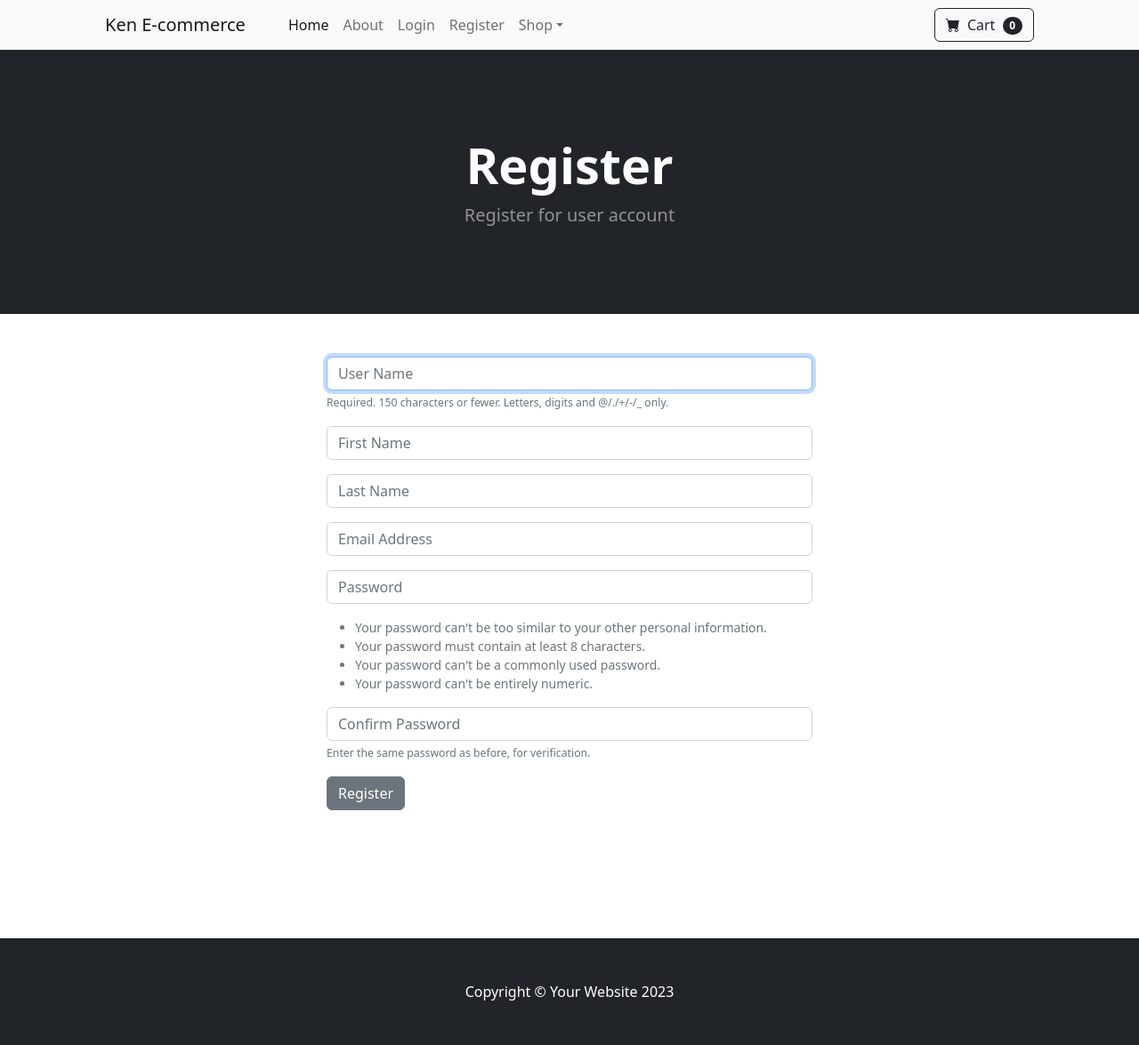
After one commit to Kenoyugi5/E-commerce, a Django app: page /register/ in a window 1280 px wide. The commit adds this page. Shown: the whole page at 89% size. Run offline with Django 5.2, Linux system fonts and the light colour scheme; some libraries are stand-ins or nearby versions.

```diff
--- /dev/null
+++ b/store/forms.py
@@ -0,0 +1,30 @@
+from django.contrib.auth.models import User
+from django.contrib.auth.forms import UserCreationForm
+from django import forms
+
+class SignUpForm(UserCreationForm):
+	email = forms.EmailField(label="", widget=forms.TextInput(attrs={'class':'form-control', 'placeholder':'Email Address'}))
+	first_name = forms.CharField(label="", max_length=100, widget=forms.TextInput(attrs={'class':'form-control', 'placeholder':'First Name'}))
+	last_name = forms.CharField(label="", max_length=100, widget=forms.TextInput(attrs={'class':'form-control', 'placeholder':'Last Name'}))
+
+	class Meta:
+		model = User
+		fields = ('username', 'first_name', 'last_name', 'email', 'password1', 'password2')
+
+	def __init__(self, *args, **kwargs):
+		super(SignUpForm, self).__init__(*args, **kwargs)
+
+		self.fields['username'].widget.attrs['class'] = 'form-control'
+		self.fields['username'].widget.attrs['placeholder'] = 'User Name'
+		self.fields['username'].label = ''
+		self.fields['username'].help_text = '<span class="form-text text-muted"><small>Required. 150 characters or fewer. Letters, digits and @/./+/-/_ only.</small></span>'
+
+		self.fields['password1'].widget.attrs['class'] = 'form-control'
+		self.fields['password1'].widget.attrs['placeholder'] = 'Password'
+		self.fields['password1'].label = ''
+		self.fields['password1'].help_text = '<ul class="form-text text-muted small"><li>Your password can\'t be too similar to your other personal information.</li><li>Your password must contain at least 8 characters.</li><li>Your password can\'t be a commonly used password.</li><li>Your password can\'t be entirely numeric.</li></ul>'
+
+		self.fields['password2'].widget.attrs['class'] = 'form-control'
+		self.fields['password2'].widget.attrs['placeholder'] = 'Confirm Password'
+		self.fields['password2'].label = ''
+		self.fields['password2'].help_text = '<span class="form-text text-muted"><small>Enter the same password as before, for verification.</small></span>'
--- a/store/templates/store/navbar.html
+++ b/store/templates/store/navbar.html
@@ -12,6 +12,7 @@
 
                 {% else %}
                 <li class="nav-item"><a class="nav-link" href="{% url 'login' %}">Login</a></li>
+                <li class="nav-item"><a class="nav-link" href="{% url 'register' %}">Register</a></li>
 
                 {% endif %}
 
--- /dev/null
+++ b/store/templates/store/register.html
@@ -0,0 +1,34 @@
+{% extends 'store/base.html' %}
+
+{% block content %}
+
+<body>
+    <!-- Header-->
+    <header class="bg-dark py-5">
+        <div class="container px-4 px-lg-5 my-5">
+            <div class="text-center text-white">
+                <h1 class="display-4 fw-bolder">Register</h1>
+                <p class="lead fw-normal text-white-50 mb-0">Register for user account
+            </div>
+        </div>
+    </header>
+
+    <div class="container">
+    	<div class="row">
+    		<div class="col-md-6 offset-md-3">
+                <br><br>
+                <form method="POST" action="{% url 'register' %}">
+                    {% csrf_token %}
+
+                    {{ form.as_p }}
+
+                    <button type="submit" class="btn btn-secondary">Register</button>
+                </form>
+                <br><br>
+                <br><br>
+                <br><br>
+    		</div>
+    	</div>
+    </div>
+
+{% endblock %}
--- a/store/urls.py
+++ b/store/urls.py
@@ -6,4 +6,5 @@ urlpatterns = [
     path('about/', views.about, name='about'),
     path('login/', views.login_user, name='login'),
     path('logout/', views.logout_user, name='logout'),
+    path('register/', views.register_user, name='register'),
 ]
--- a/store/views.py
+++ b/store/views.py
@@ -2,6 +2,11 @@ from django.shortcuts import render, redirect
 from .models import Product
 from django.contrib.auth import authenticate, login, logout
 from django.contrib import messages
+from django.contrib.auth.models import User
+from django.contrib.auth.forms import UserCreationForm
+from .forms import SignUpForm
+from django import forms
+
 
 def home(request):
 	products = Product.objects.all()
@@ -30,3 +35,22 @@ def logout_user(request):
 	logout(request)
 	messages.success(request, ("You have been logged out"))
 	return redirect('home')
+
+def register_user(request):
+	form = SignUpForm()
+	if request.method == "POST":
+		form = SignUpForm(request.POST)
+		if form.is_valid():
+			form.save()
+			username = form.cleaned_data['username']
+			password = form.cleaned_data['password1']
+
+			user = authenticate(username=username, password=password)
+			login(request, user)
+			messages.success(request, ("You have been registered successfully."))
+			return redirect('home')
+		else:
+			messages.success(request, ("There was a problem registering. Please try again"))
+			return redirect('register')
+	else:
+		return render(request, 'store/register.html', {'form': form})
```
Also changed, not shown: db.sqlite3.
